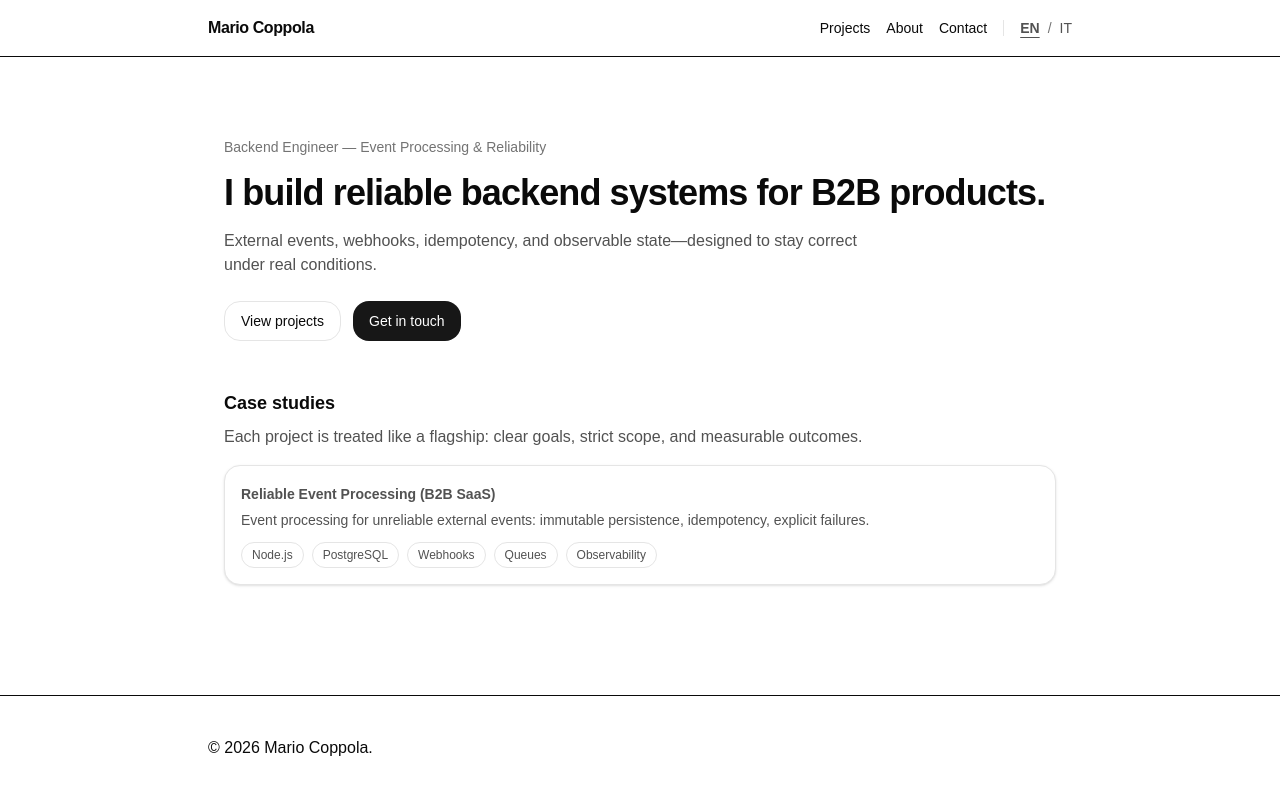
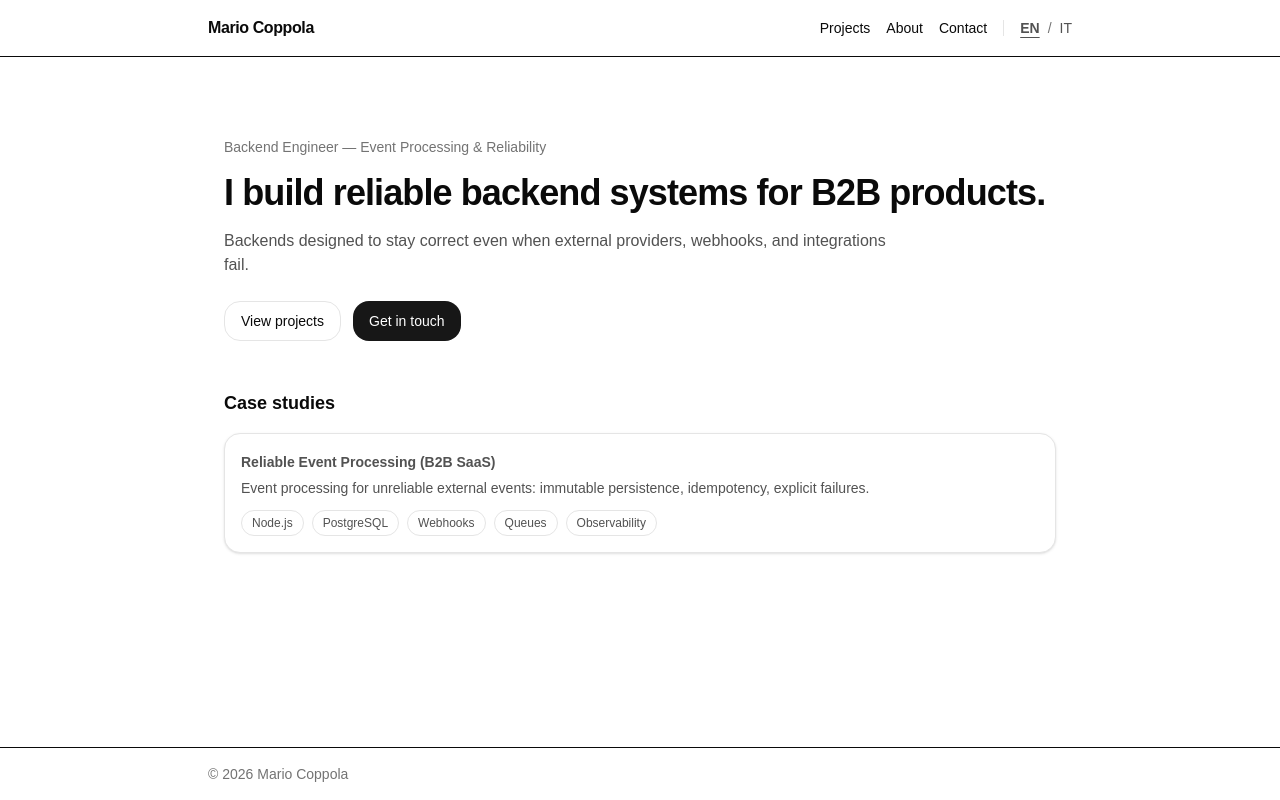
Before and after one commit to mario-coppola/portfolio, a Next.js app: page / in a window 1280 px wide. Built offline with nearby package versions, Linux system fonts and the light colour scheme; no server answers.

Commit message:
feat: add new copy in home

```diff
--- a/src/app/page.tsx
+++ b/src/app/page.tsx
@@ -82,9 +82,6 @@ export default async function Home({ searchParams }: { searchParams?: SearchPara
       <section className="space-y-4">
         <div className="space-y-2">
           <h2 className="text-lg font-semibold">{content.caseStudy.title}</h2>
-          <p className="max-w-2xl text-[var(--muted)]">
-            {content.caseStudy.body}
-          </p>
         </div>
 
         {caseStudy ? (
--- a/src/components/blocks/SiteFooter.tsx
+++ b/src/components/blocks/SiteFooter.tsx
@@ -3,8 +3,8 @@ import { Container } from "@/components/ui/Container";
 export function SiteFooter() {
     return (
       <footer className="border-t">
-        <Container className="space-y-12 py-10">
-          <p>© {new Date().getFullYear()} Mario Coppola.</p>
+        <Container className="space-y-12 py-4">
+          <p className="text-sm text-[var(--muted-foreground)]">© {new Date().getFullYear()} Mario Coppola</p>
         </Container>
       </footer>
     );
--- a/src/content/home.ts
+++ b/src/content/home.ts
@@ -10,13 +10,6 @@ export type HomeContent = {
   };
   caseStudy: {
     title: string;
-    body: string;
-  };
-  cta: {
-    title: string;
-    body: string;
-    primary: { label: string; href: string };
-    secondary: { label: string; href: string };
   };
   otherProjects: {
     title: string;
@@ -29,21 +22,12 @@ export const homeContent: Record<Lang, HomeContent> = {
       eyebrow: "Backend Engineer — Event Processing & Reliability",
       title: "I build reliable backend systems for B2B products.",
       subtitle:
-        "External events, webhooks, idempotency, and observable state—designed to stay correct under real conditions.",
+        "Backends designed to stay correct even when external providers, webhooks, and integrations fail.",
       primaryCta: { label: "View projects", href: "/projects" },
       secondaryCta: { label: "Get in touch", href: "/contact" },
     },
     caseStudy: {
       title: "Case studies",
-      body:
-        "Each project is treated like a flagship: clear goals, strict scope, and measurable outcomes.",
-    },
-    cta: {
-      title: "Have a product to build?",
-      body:
-        "If you want a reliable web application that stays lean as it grows, let's talk.",
-      primary: { label: "Start a project", href: "/contact" },
-      secondary: { label: "See the work", href: "/projects" },
     },
     otherProjects: {
       title: "Other projects",
@@ -54,21 +38,12 @@ export const homeContent: Record<Lang, HomeContent> = {
       eyebrow: "Backend Engineer — Event Processing & Reliability",
       title: "Costruisco sistemi backend affidabili per prodotti B2B.",
       subtitle:
-        "Eventi esterni, webhook, idempotenza, failure esplicite — progettati per restare corretti in produzione.",
+        "Backend progettati per restare corretti anche quando provider esterni, webhook e integrazioni falliscono.",
       primaryCta: { label: "Vedi progetti", href: "/projects" },
       secondaryCta: { label: "Contattami", href: "/contact" },
     },
     caseStudy: {
-      title: "Case studies",
-      body:
-        "Ogni progetto è documentato come case study: problema, garanzie, scelte progettuali e risultati.",
-    },
-    cta: {
-      title: "Hai un prodotto da costruire?",
-      body:
-        "Se vuoi una web app affidabile che resta snella mentre cresce, parliamone.",
-      primary: { label: "Inizia un progetto", href: "/contact" },
-      secondary: { label: "Guarda i lavori", href: "/projects" },
+      title: "Casi di studio",
     },
     otherProjects: {
       title: "Altri progetti",
```
